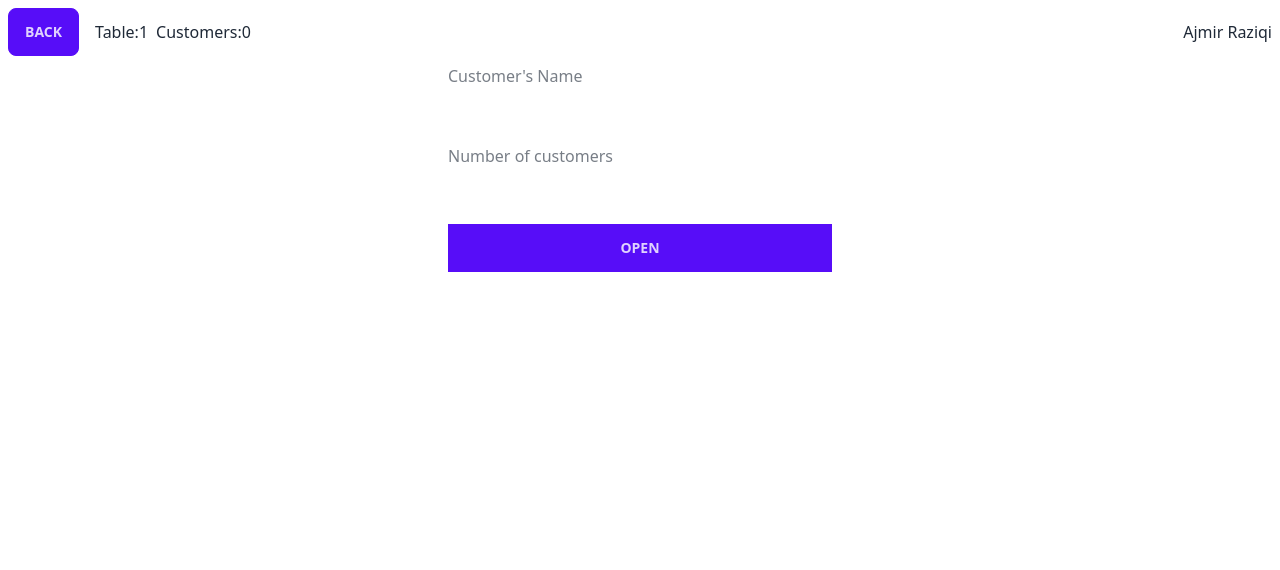
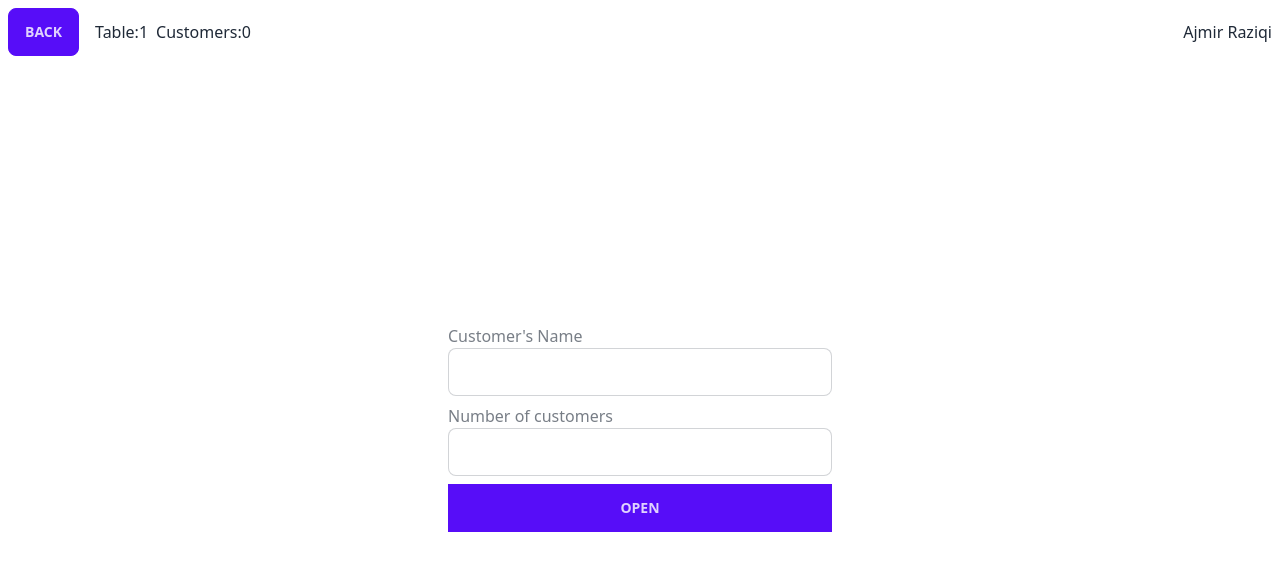
Before and after one commit to ajmir-github/pos-restaurant, a React (Vite) app: page /table/1 in a window 1280 px wide. Shown: the top 570 px of the page. Built offline with nearby package versions, Linux system fonts and the light colour scheme; no server answers; the database is empty; what short-unique-id would draw is missing.

Commit message:
open table component syles edited

```diff
--- a/src/components/OpenTable.jsx
+++ b/src/components/OpenTable.jsx
@@ -11,25 +11,25 @@ export default function OpenTable({ openTable }) {
   };
   return (
     <form
-      className="flex grow flex-col gap-2 items-center"
+      className="flex grow flex-col gap-2 items-center justify-center"
       onSubmit={handleSubmit}
     >
       <div className="w-full max-w-sm">
         <div className="opacity-60">Customer's Name</div>
-        <div className="flex join rounded-none">
+        <div className="flex join">
           <input
             type="text"
-            className="join-item input w-full"
+            className="join-item input input-bordered w-full"
             name="customerName"
           />
         </div>
       </div>
       <div className="w-full max-w-sm">
         <div className="opacity-60">Number of customers</div>
-        <div className="flex join rounded-none">
+        <div className="flex join">
           <input
             type="number"
-            className="join-item input w-full"
+            className="join-item input input-bordered w-full"
             name="customers"
             required
           />
```
